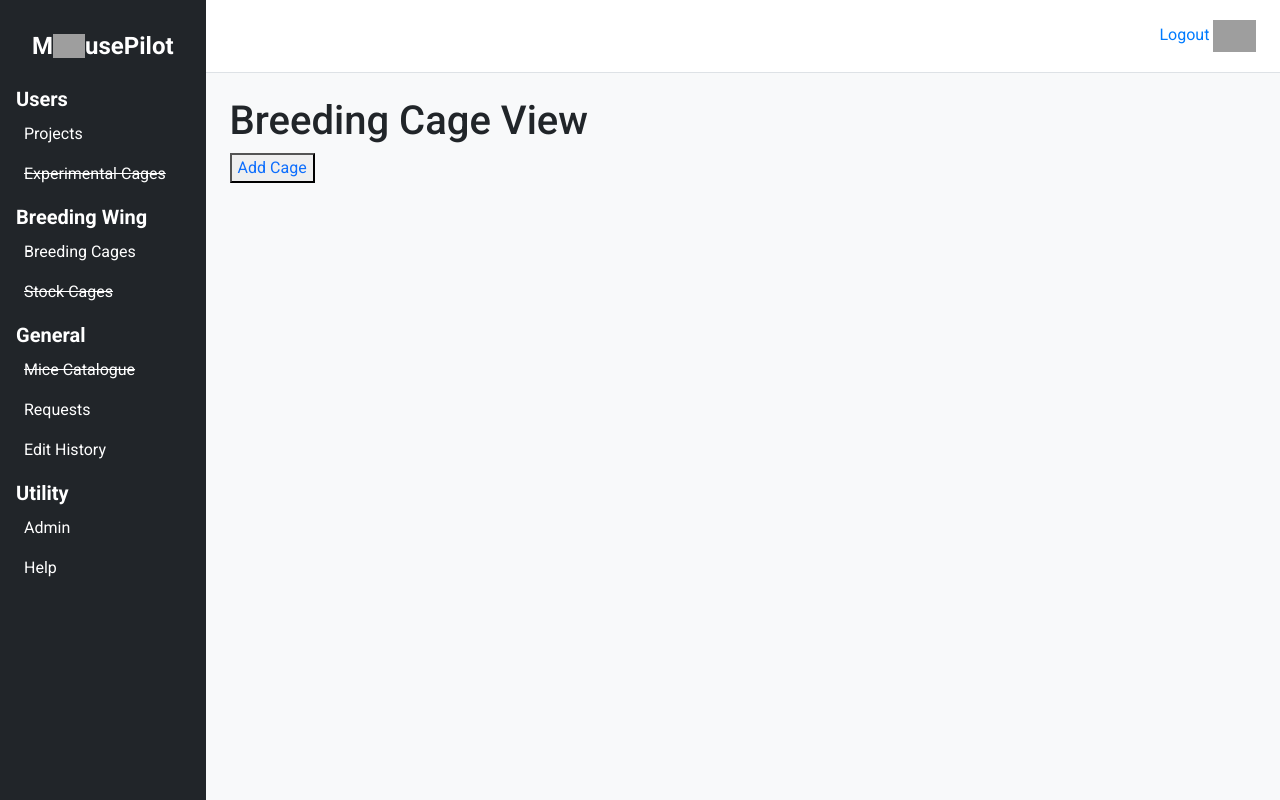
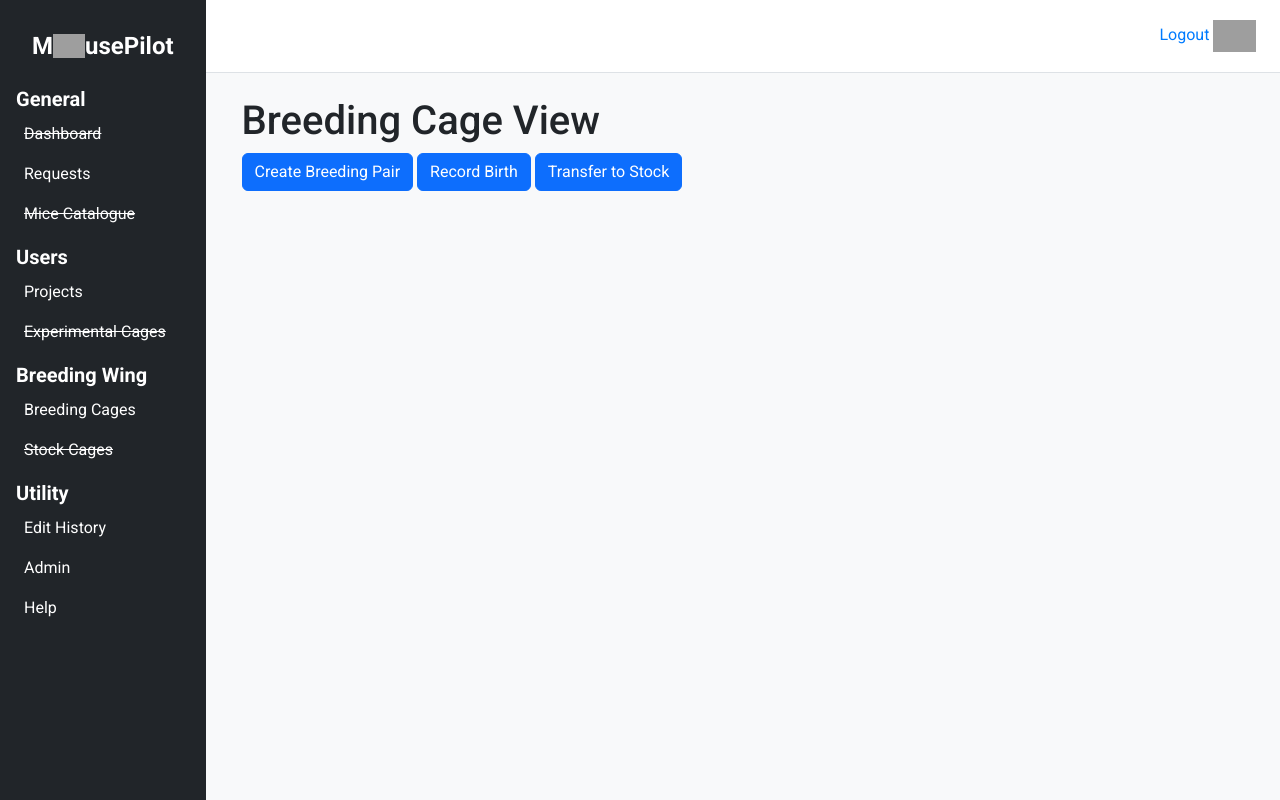
Before and after one commit to GeoffreyBush/mouse_pilot_postgresql, a Django app: page /website/list_breeding_cages in a window 1280 px wide. Run offline with Django 4.2, Linux system fonts and the light colour scheme; the visitor is signed in with stand-in values (Sample User, id 1); data that the repository does not hold is empty; parts of the project's set-up code (start-up, migrations or seed data) failed here and were passed over; some libraries are stand-ins or nearby versions; grey boxes are pictures that could not be loaded.

Commit message:
Rename add_cage to create_breeding_pair

```diff
--- a/website/templates/base_template.html
+++ b/website/templates/base_template.html
@@ -17,6 +17,12 @@
         <div class="nav nav-pills flex-column bg-dark p-3">
             <a class="nav-link text-bg-dark fw-bold fs-4">M<img src="{% static 'media/mouse-pilot.png' %}" style="height: 1em;">usePilot</a>
             <div class="mt-2">
+                <div class="text-bg-dark fw-bold fs-5">General</div>
+                <a class="nav-link text-bg-dark p-2" href="#"><s>Dashboard</s></a>
+                <a class="nav-link text-bg-dark p-2" href="{% url 'show_requests' %}">Requests</a>
+                <a class="nav-link text-bg-dark p-2" href="#"><s>Mice Catalogue</s></a>
+            </div>
+            <div class="mt-2">
                 <div class="text-bg-dark fw-bold fs-5">Users</div>
                 <a class="nav-link text-bg-dark p-2" href="{% url 'researcher_dashboard' %}">Projects</a>
                 <a class="nav-link text-bg-dark p-2" href="#"><s>Experimental Cages</s></a>
@@ -27,13 +33,8 @@
                 <a class="nav-link text-bg-dark p-2" href="#"><s>Stock Cages</s></a>
             </div>
             <div class="mt-2">
-                <div class="text-bg-dark fw-bold fs-5">General</div>
-                <a class="nav-link text-bg-dark p-2" href="#"><s>Mice Catalogue</s></a>
-                <a class="nav-link text-bg-dark p-2" href="{% url 'show_requests' %}">Requests</a>
+                <div class="text-bg-dark fw-bold fs-5">Utility</div>
                 <a class="nav-link text-bg-dark p-2" href="{% url 'edit_history' %}">Edit History</a>
-            </div>
-            <div class="mt-2">
-                <div class="text-bg-dark fw-bold fs-5">Utility</div>
                 <a class="nav-link text-bg-dark p-2" href="/admin/">Admin</a>
                 <a class="nav-link text-bg-dark p-2" href="{% url 'help_page_root' %}">Help</a>
             </div>
--- a/website/templates/breeding_wing/list_breeding_cages.html
+++ b/website/templates/breeding_wing/list_breeding_cages.html
@@ -1,44 +1,38 @@
 {% extends 'base_template.html' %}
 {% load static %}
-{% block title %}Breeding Wing Dashboard{% endblock %}
+{% block title %}Breeding Cages{% endblock %}
 {% block content %}
+<div class="container">
 
-<style>
-    .statusEmpty {
-        background-color: #e0e0e0;
-    }
-
-    .statusParentsInside {
-        background-color: #ebd6c0;
-    }
-
-    .statusParentsRemoved {
-        background-color: #deebc0;
-    }
-</style>
-
-<div class="box-container">
-<!-- Potential to add container above "projects" list. Search/filter projects options? -->
-</div>
-
-<div class="projects-container">
-    <div class="projects-header">
-        <h1 class="project-header-text">Breeding Cage View</h1>
-        <button class="menu-button menu-button-text" style="margin-left: auto; margin-right: 10px;">
-            <a href="{% url 'add_cage'  %}" style="text-decoration: none; white-space: nowrap;">
-                Add Cage
+    <!-- Header and buttons -->
+    <div class="row">
+        <div class="col-md-12">
+            <h1 class="project-header-text">Breeding Cage View</h1>
+            <a href="{% url 'create_breeading_pair' %}" class="btn btn-primary">
+                Create Breeding Pair
             </a>
-        </button>
-    </div>
-    {% for cage in mycages %}
-    <div class="status{{ cage.status }}" style="display: inline-flex; flex-direction: column; align-items: center; justify-content: center; border: 2px solid #000; padding: 50px; margin: 14px; width: 152px; height: 152px;">
-        <div>
-            <a href="{% url 'breeding_wing_view_cage' cage.cageID %}" style="text-decoration: none; display: block;">{{ cage.box_no }}</a>
-        </div>
-        <div>
-            <a href="{% url 'edit_cage' cage.cageID %}" style="text-decoration: none; display: block;"><img src="{% static '/media/edit.svg' %}" style="height: 20px"></a>
+            <a href="#" class="btn btn-primary">Record Birth</a>
+            <a href="#" class="btn btn-primary">Transfer to Stock</a>
         </div>
     </div>
-    {% endfor %}
+
+    <!-- Show breeding cages -->
+    <div class="row">
+        {% for cage in mycages %}
+        <div class="col-md-3">
+            <div class="card mb-3">
+                <div class="card-body">
+                    <h5 class="card-title">
+                        <a href="{% url 'breeding_wing_view_cage' cage.cageID %}" style="text-decoration: none;">{{ cage.box_no }}</a>
+                    </h5>
+                    <a href="{% url 'edit_cage' cage.cageID %}" style="text-decoration: none;">
+                        <img src="{% static '/media/edit.svg' %}" alt="Edit" style="height: 20px;">
+                    </a>
+                </div>
+            </div>
+        </div>
+        {% endfor %}
+    </div>
+
 </div>
 {% endblock %}
--- a/website/templates/help_pages/help_page_root.html
+++ b/website/templates/help_pages/help_page_root.html
@@ -44,7 +44,7 @@
     </h3>
     <menu style="margin-left: 30px; margin-top: 10px; font-weight: 400;">
       <li><a href="{% url 'bw_guide' %}">Breeding Wing Dashboard</a></li>
-      <li><a href="{% url 'add_cage_guide' %}">How to add a new breeding cage</a></li>
+      <li><a href="{% url 'create_breeading_pair_guide' %}">How to add a new breeding cage</a></li>
       <li><a href="{% url 'edit_cage_guide' %}">How to edit the details of an existing breeding cage</a></li>
       <li>How to add a new litter (under development)</li>
     </menu>
--- a/website/urls.py
+++ b/website/urls.py
@@ -50,7 +50,7 @@ urlpatterns += [
 
 # Add and Edit Cage URLs
 urlpatterns += [
-    path("add_cage", views.add_cage, name="add_cage"),
+    path("create_breeading_pair", views.create_breeading_pair, name="create_breeading_pair"),
     path("edit_cage<str:cageID>", views.edit_cage, name="edit_cage"),
 ]
 
@@ -102,7 +102,7 @@ urlpatterns += [
     path("comment_guide", views.comment_guide, name="comment_guide"),
     path("family_tree_guide", views.family_tree_guide, name="family_tree_guide"),
     path("bw_guide", views.bw_guide, name="bw_guide"),
-    path("add_cage_guide", views.add_cage_guide, name="add_cage_guide"),
+    path("create_breeading_pair_guide", views.create_breeading_pair_guide, name="create_breeading_pair_guide"),
     path("edit_cage_guide", views.edit_cage_guide, name="edit_cage_guide"),
 ]
 
--- a/website/views/breeding_wing_views.py
+++ b/website/views/breeding_wing_views.py
@@ -63,7 +63,7 @@ def breeding_wing_view_cage(request, cageID):
 
 
 @login_required
-def add_cage(request):
+def create_breeading_pair(request):
     if request.method == "POST":
         form = CageForm(request.POST)
         if form.is_valid():
@@ -71,7 +71,7 @@ def add_cage(request):
             return redirect("list_breeding_cages")
     else:
         form = CageForm()
-    return render(request, "add_cage.html", {"form": form})
+    return render(request, "create_breeading_pair.html", {"form": form})
 
 
 @login_required
--- a/website/views/help_views.py
+++ b/website/views/help_views.py
@@ -68,8 +68,8 @@ def bw_guide(request):
     return HttpResponse(template.render(context, request))
 
 
-def add_cage_guide(request):
-    template = loader.get_template("help_pages/add_cage_guide.html")
+def create_breeading_pair_guide(request):
+    template = loader.get_template("help_pages/create_breeading_pair_guide.html")
     context = {}
     return HttpResponse(template.render(context, request))
 
```
Also changed, not shown: website/tests/unit_tests/test_views.py (+11 -11 lines), website/views/__init__.py (+4 -4 lines).
